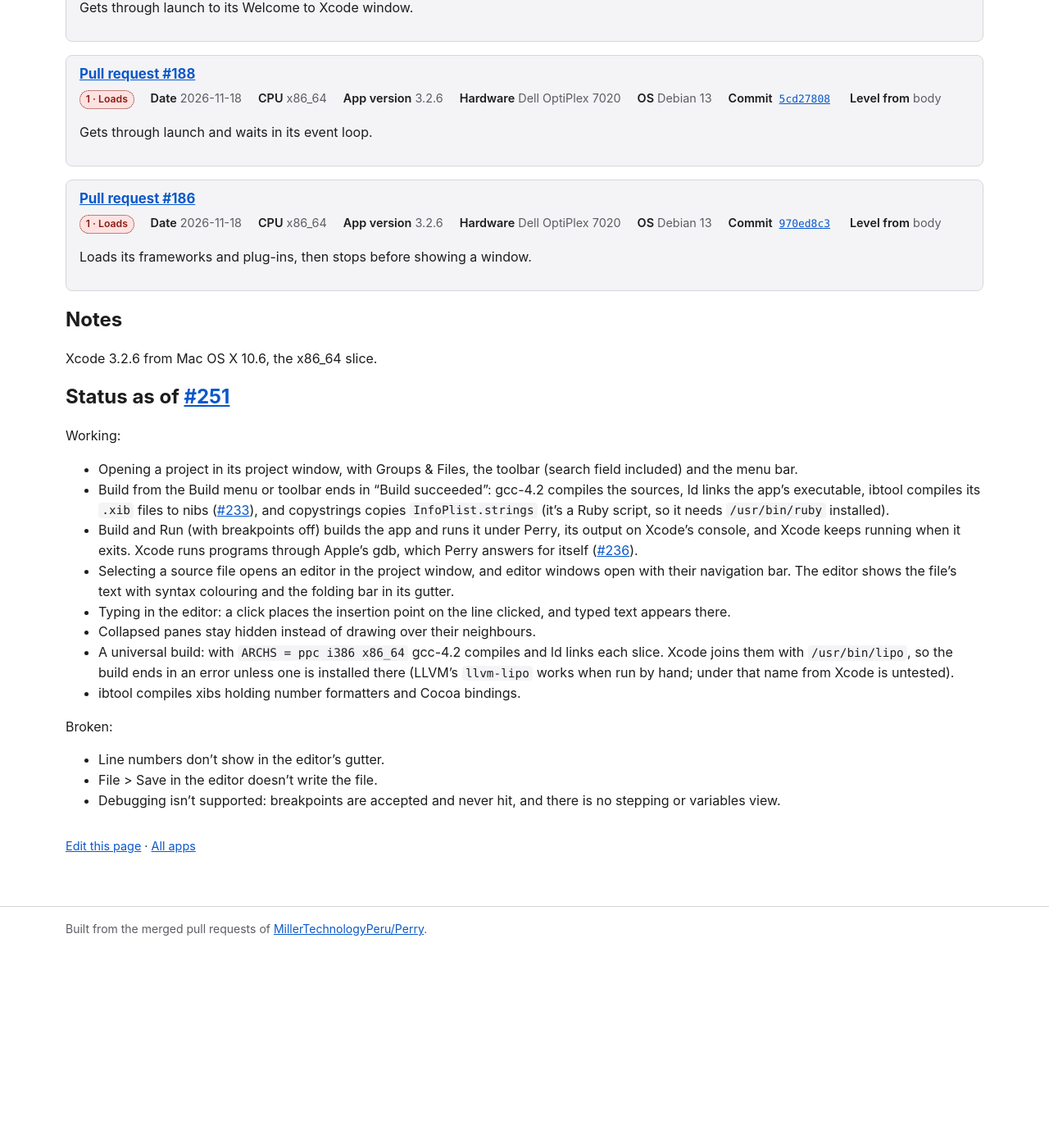
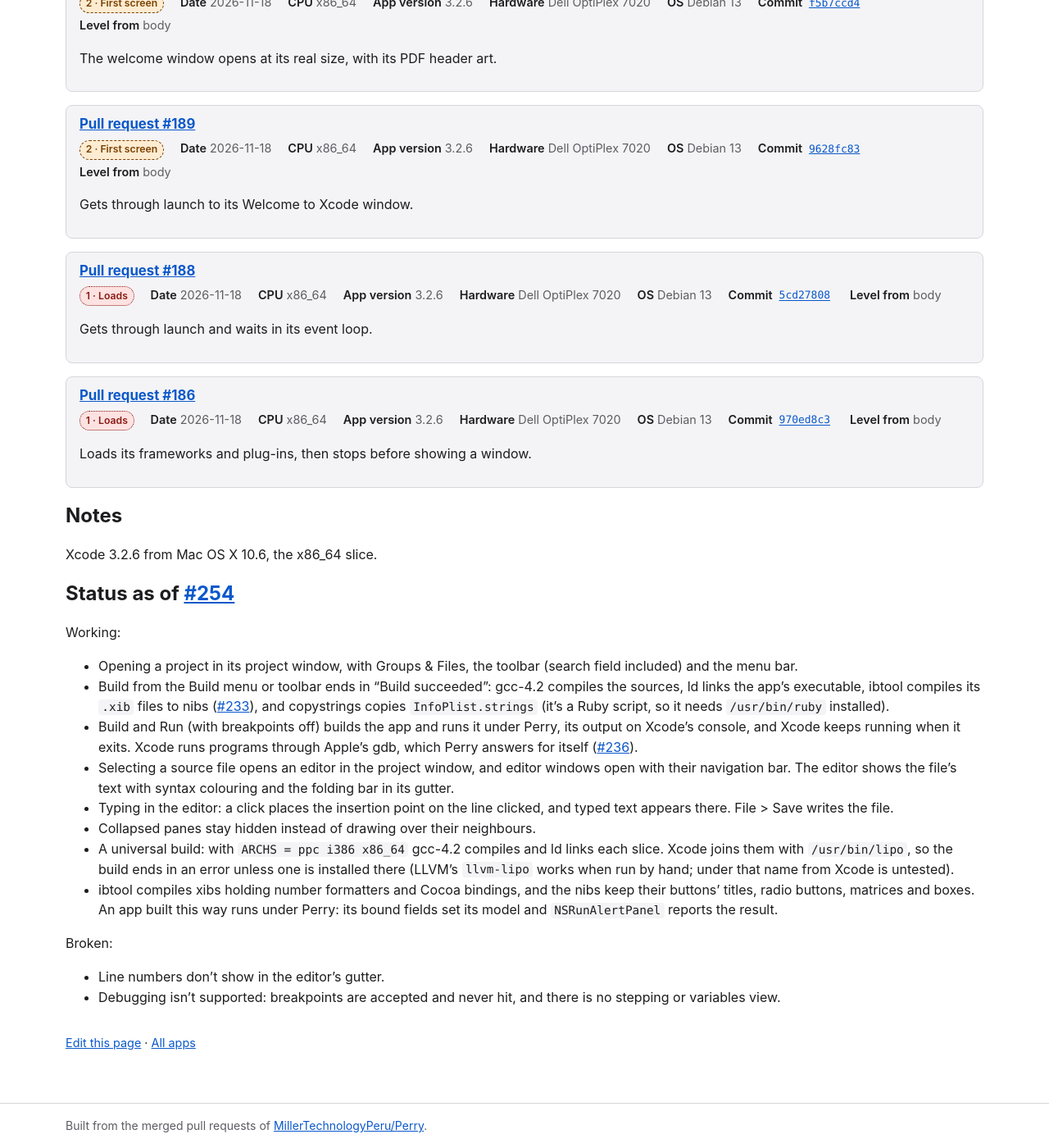
Before and after one commit to MillerTechnologyPeru/Perry, a Jekyll site: the page built from docs/_apps/macos/com.apple.Xcode.md, in a window 1280 px wide and 1400 px high, scrolled down 4460 px. Shown: the whole window at 82% size. Built offline with Jekyll 4.4.1, drawn with Linux system fonts in a browser that asks for light colours; before the commit the page ends 5620 px from its top, so only the background shows below that; some of the changed text lies outside the part shown.

Commit message:
Report Xcode 3.2.6: File > Save writes the file, and ibtool's nibs keep their buttons, matrices and boxes

```diff
--- a/docs/_apps/macos/com.apple.Xcode.md
+++ b/docs/_apps/macos/com.apple.Xcode.md
@@ -227,11 +227,25 @@ reports:
     level: 3
     source: body
     notes: Typing in the source editor works, and a second Cocoa app with formatters and bindings in its nibs compiles and links for ppc, i386 and x86_64; joining the slices needs a lipo at /usr/bin/lipo. File > Save doesn't write the file, and debugging isn't supported.
+  - pr: 254
+    date: 2026-11-21
+    perry: "dc27be99"
+    platform: macos
+    cpu: x86_64
+    app_version: "3.2.6"
+    hardware: Dell OptiPlex 7020
+    os: Debian 13
+    env:
+      - "PERRY_UNIMPLEMENTED=continue"
+      - "PERRY_OBJC_UNRECOGNIZED=continue"
+    level: 3
+    source: body
+    notes: File > Save in the editor writes the file, and nibs compiled by ibtool keep their buttons' titles, radio buttons, matrices and boxes. Debugging isn't supported.
 ---
 
 Xcode 3.2.6 from Mac OS X 10.6, the x86_64 slice.
 
-## Status as of [#251]({{ site.repository_url }}/pull/251)
+## Status as of [#254]({{ site.repository_url }}/pull/254)
 
 Working:
 
@@ -250,17 +264,19 @@ Working:
   editor windows open with their navigation bar. The editor shows the
   file's text with syntax colouring and the folding bar in its gutter.
 - Typing in the editor: a click places the insertion point on the line
-  clicked, and typed text appears there.
+  clicked, and typed text appears there. File > Save writes the file.
 - Collapsed panes stay hidden instead of drawing over their neighbours.
 - A universal build: with `ARCHS = ppc i386 x86_64` gcc-4.2 compiles and
   ld links each slice. Xcode joins them with `/usr/bin/lipo`, so the build
   ends in an error unless one is installed there (LLVM's `llvm-lipo`
   works when run by hand; under that name from Xcode is untested).
-- ibtool compiles xibs holding number formatters and Cocoa bindings.
+- ibtool compiles xibs holding number formatters and Cocoa bindings, and
+  the nibs keep their buttons' titles, radio buttons, matrices and boxes.
+  An app built this way runs under Perry: its bound fields set its model
+  and `NSRunAlertPanel` reports the result.
 
 Broken:
 
 - Line numbers don't show in the editor's gutter.
-- File > Save in the editor doesn't write the file.
 - Debugging isn't supported: breakpoints are accepted and never hit, and
   there is no stepping or variables view.
```
